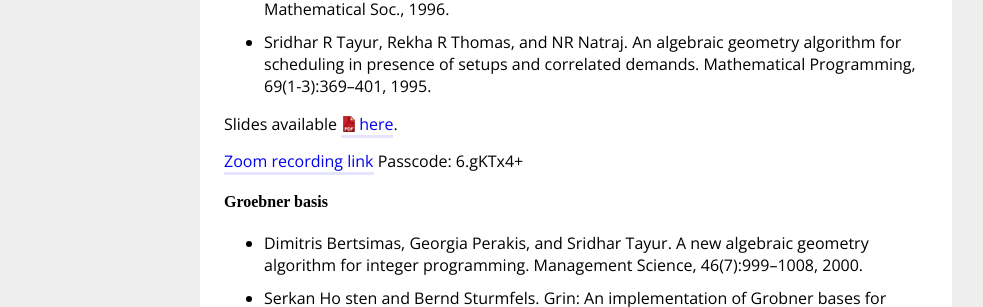
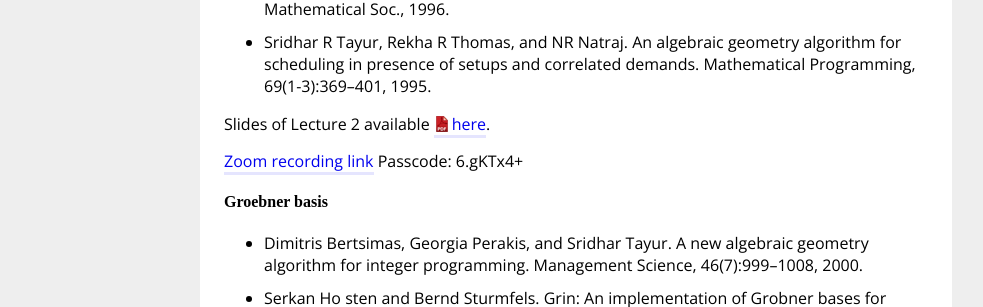
Before and after one commit to bernalde/QuIP, a Jekyll site: the page built from _syllabus/1-ip-basics.md, in a window 1280 px wide. Shown: the part 700-1007 px from the top of the page, without its empty margins (64-1047 px from the left). Built offline with Jekyll 4.4.1, drawn with Linux system fonts in a browser that asks for light colours.

Commit message:
Update 1-ip-basics.md

```diff
--- a/_syllabus/1-ip-basics.md
+++ b/_syllabus/1-ip-basics.md
@@ -21,7 +21,7 @@ Slides available <a href="../slides/47-779 Lecture 1 - Integer Programming.pdf"
 - Sridhar R Tayur, Rekha R Thomas, and NR Natraj.  An algebraic geometry algorithm for scheduling in presence of setups and correlated demands. Mathematical Programming, 69(1-3):369–401, 1995.
 
 
-Slides available <a href="../slides/47-779 Lecture 2 - Groebner basis.pdf" download>here</a>.
+Slides of Lecture 2 available <a href="../slides/47-779 Lecture 2 - Groebner basis.pdf" download>here</a>.
 
 
 [Zoom recording link](https://cmu.zoom.us/rec/share/W0kL_EynvC2DKVMQvqqWzM-JBhRg1Aj2nirAgb9LANQksbEd5EsK6E28Z-u9X9s2.4OvPySuCZ1D6FwVW) Passcode: 6.gKTx4+
```
